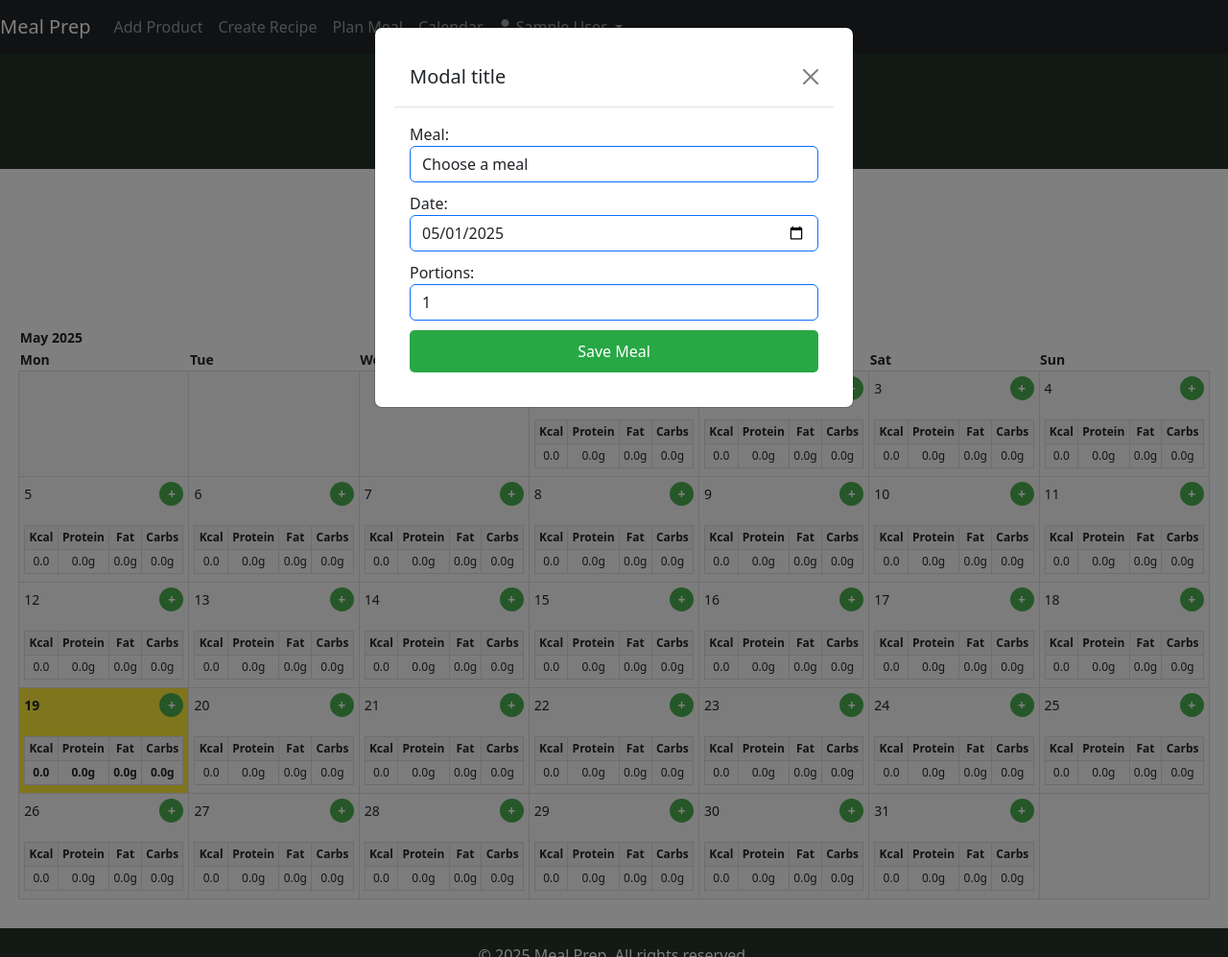
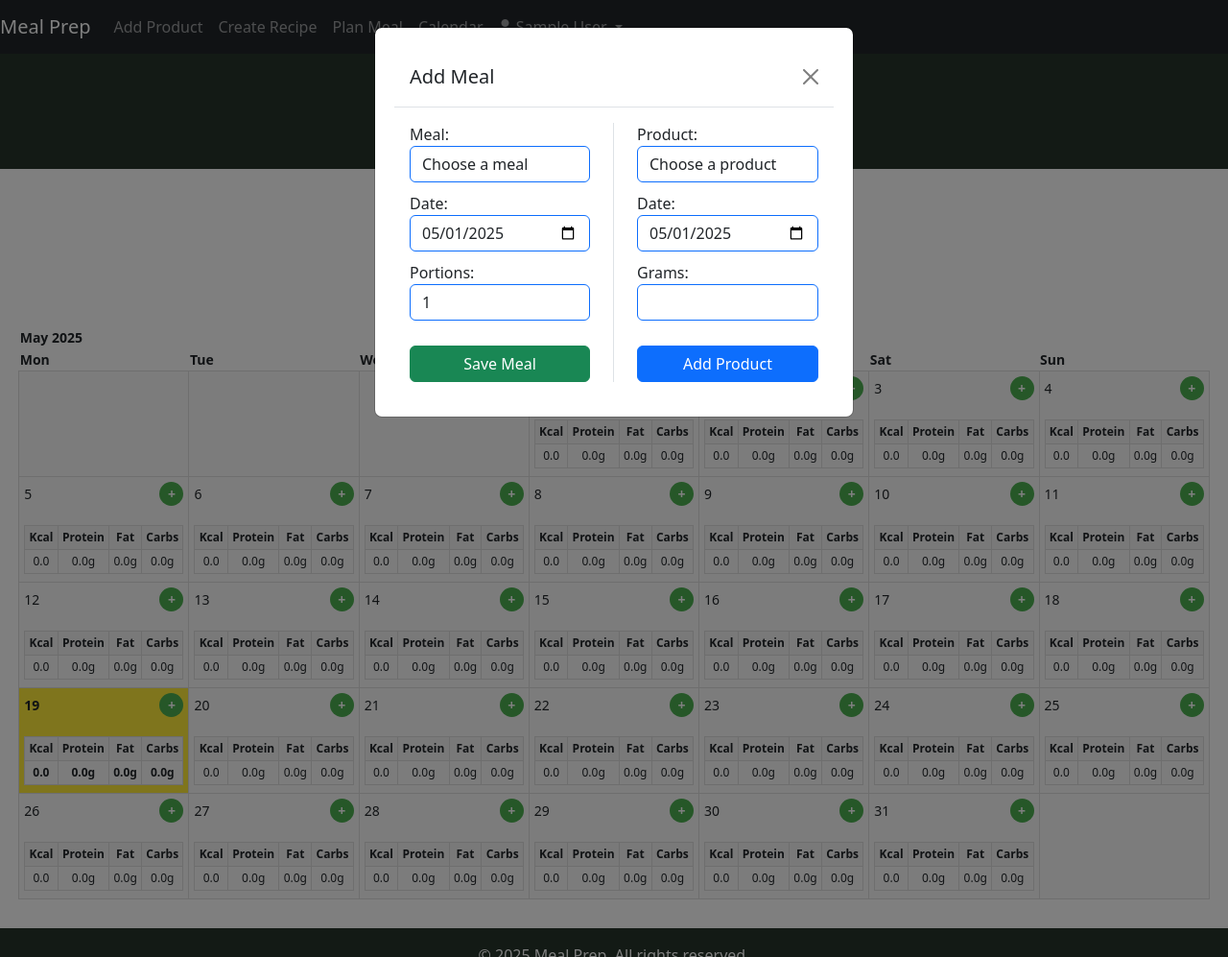
Before and after one commit to KubaWoj666/KcalApp, a Django app: page /cal/cal/ in a window 1280 px wide, after a click that opens the changed part. Shown: the whole page at 96% size. Run offline with Django 4.2, Linux system fonts and the light colour scheme; the visitor is signed in with stand-in values (Sample User, id 1); data that the repository does not hold is empty; parts of the project's set-up code (start-up, migrations or seed data) failed here and were passed over; some libraries are stand-ins or nearby versions.

Commit message:
models.core.py(change MealEnrty model to AbstractEntry an exdend it to MealEntry and SnackEntry) imlement this changes and add delete snack entry in calendar

```diff
--- a/calendarApp/forms.py
+++ b/calendarApp/forms.py
@@ -1,6 +1,6 @@
 
 from django import forms
-from core.models import MealEntry, Meal
+from core.models import MealEntry, Meal, Product, SnackEntry
 
 class MealForm(forms.ModelForm):
     meal = forms.ModelChoiceField(
@@ -20,7 +20,6 @@
 
     def __init__(self, *args, **kwargs):
         user = kwargs.pop("creator", None)
-        print("uesr", user)
         super(MealForm, self).__init__(*args, **kwargs)
         # Modyfikacja etykiet opcji w polu 'meal'
         self.fields['meal'].queryset = Meal.objects.filter(creator=user)
@@ -32,3 +31,35 @@
                     return f"{meal.recipe.name}| {meal.kcal} kcal"
 
         return f"{meal.recipe.name} | Portions: {meal.available_portions}/{meal.total_portions} | {meal.kcal} kcal"
+
+
+
+class SnackEntryForm(forms.ModelForm):
+    product = forms.ModelChoiceField(
+        queryset=Product.objects.none(),
+        empty_label="Choose a product",
+        widget=forms.Select(attrs={"class": "form-control border-primary"}),
+        label="Product",
+    )
+
+    class Meta:
+        model = SnackEntry
+        fields = ['product', 'date', 'grams']
+        widgets = {
+            'date': forms.DateInput(attrs={'type': 'date', 'class': 'form-control border-primary'}),
+            'portions': forms.NumberInput(attrs={'class': 'form-control border-primary', 'min': 1})
+        }
+
+    def __init__(self, *args, **kwargs):
+        user = kwargs.pop("creator", None)
+        super(SnackEntryForm, self).__init__(*args, **kwargs)
+        # Modyfikacja etykiet opcji w polu 'meal'
+        self.fields['product'].queryset = Product.objects.filter(creator=user)
+        # self.fields['product'].label_from_instance = self.get_meal_label
+
+    # def get_meal_label(self, meal):
+    #     """Formatowanie wyświetlanych opcji wyboru w polu meal"""
+    #     if meal.infinite_portions == True:
+    #                 return f"{meal.recipe.name}| {meal.kcal} kcal"
+
+    #     return f"{meal.recipe.name} | Portions: {meal.available_portions}/{meal.total_portions} | {meal.kcal} kcal"
--- a/calendarApp/urls.py
+++ b/calendarApp/urls.py
@@ -3,5 +3,7 @@
 
 urlpatterns = [
     path("cal/", views.CalendarView.as_view(), name="calendar"),
-    path("delete-meal/", views.delete_meal_entry, name="delete-meal")
+    path("delete-meal/", views.delete_meal_entry, name="delete-meal"),
+    path("add-snack-entry/", views.add_snack_entry, name="add_snack_entry"),
+    path("delete-snack/", views.delete_snack_entry, name="delete_snack"),
 ]
--- a/calendarApp/views.py
+++ b/calendarApp/views.py
@@ -2,6 +2,8 @@
 from datetime import datetime
 import calendar
 from django.http import JsonResponse
+from django.shortcuts import render, redirect
+
 
 from django.views import generic
 from django.utils.safestring import mark_safe
@@ -14,10 +16,10 @@
 
 
 
-from .forms import  MealForm
+from .forms import  MealForm, SnackEntryForm
 from .utils import Calendar
 
-from core.models import Recipe, Product, Meal, MealEntry
+from core.models import Recipe, Product, Meal, MealEntry, SnackEntry
 
 
 
@@ -36,12 +38,13 @@
         context['prev_month'] = prev_month(d)
         context['next_month'] = next_month(d)
 
-        context["recipes"] = Recipe.objects.all()
-        context["products"] = Product.objects.all()
+        # context["recipes"] = Recipe.objects.all()
+        context["products"] = Product.objects.filter(creator=self.request.user)
 
-        context["meals"] = Meal.objects.all()
+        # context["meals"] = Meal.objects.all()
 
         context["meal_core_form"] = MealForm(creator=self.request.user)
+        context["snack_entry_form"] = SnackEntryForm(creator=self.request.user)
 
         # use today's date for the calendar
 
@@ -49,7 +52,7 @@
         cal = Calendar(d.year, d.month, self.request)
 
         # Call the formatmonth method, which returns our calendar as a table
-        html_cal = cal.formatmonth(d.year, d.month,withyear=True)
+        html_cal = cal.formatmonth(d.year, d.month, withyear=True)
         context['calendar'] = mark_safe(html_cal)
         return context
 
@@ -123,3 +126,33 @@
     meal_obj.save()
     meal_entry_obj.delete()
     return JsonResponse({"success": True})
+
+@require_POST
+def add_snack_entry(request):
+    print("1")
+    user = request.user
+    form = SnackEntryForm(request.POST or None, creator=user)
+    print("2")
+    if form.is_valid():
+
+        product = form.cleaned_data.get("product")
+        grams = form.cleaned_data.get("grams")
+        date = form.cleaned_data.get("date")
+        print( "results", product.id, grams, date)
+    else:
+        print(form.errors)
+    product = get_object_or_404(Product, id=product.id)
+
+    snack_obj = SnackEntry.objects.create(user=request.user, product=product, grams=grams, date=date)
+    snack_obj.save()
+    print("4")
+    return redirect("calendar")
+
+@require_POST
+def delete_snack_entry(request):
+    snack_id = request.POST.get("snack_id")
+    snack_entry_obj = get_object_or_404(SnackEntry, id=snack_id)
+    snack_entry_obj.delete()
+    print("snack_id")
+
+    return JsonResponse({"success": True})
--- a/static/js/add_recipe.js
+++ b/static/js/add_recipe.js
@@ -11,7 +11,7 @@
     const gramsInput = document.getElementById("id_grams");
     const selectedProductsList = document.getElementById("selected-products-list");
 
-    const url = "http://127.0.0.1:8000/add-recipe/";
+    const url = "/add-recipe/";
 
     recipeForm.addEventListener("submit", function (e) {
         e.preventDefault(); // ZATRZYMAJ PRZEŁADOWANIE STRONY
--- a/static/js/calendar.js
+++ b/static/js/calendar.js
@@ -1,27 +1,24 @@
-const addMealButton = document.querySelectorAll("#add-meal-btn");
-const dateInput = document.getElementById("id_date")
+const addMealButtons = document.querySelectorAll("#add-meal-btn");
+const mealDateInput = document.getElementById("id_meal_date");
+const snackDateInput = document.getElementById("id_snack_date");
 
+let selectedDate = null;
 
-let selectedDate = 0
+addMealButtons.forEach(button => {
+    button.addEventListener("click", function () {
+        selectedDate = this.getAttribute("data-date");
+        if (!selectedDate) return;
 
-addMealButton.forEach(element => {
-    element.addEventListener("click", function (e) {
-        selectedDate = this.getAttribute("data-date")
-        console.log(selectedDate)
+        let [year, month, day] = selectedDate.split("-");
+        month = month.padStart(2, "0");
+        day = day.padStart(2, "0");
+        const formattedDate = `${year}-${month}-${day}`;
 
+        if (mealDateInput) mealDateInput.value = formattedDate;
+        if (snackDateInput) snackDateInput.value = formattedDate;
 
-
-        if (dateInput){
-            let [year, month, day] = selectedDate.split("-");
-            month = month.padStart(2, "0");  // Dodaje zero, jeśli miesiąc ma tylko 1 cyfrę
-            day = day.padStart(2, "0");  // Dodaje zero, jeśli dzień ma tylko 1 cyfrę
-
-            selectedDate = `${year}-${month}-${day}`;
-            dateInput.value = selectedDate;
-            console.log("Ustawiona data:", dateInput.value);  // Sprawdzenie w konsoli
-
-        }
-    })
+        console.log("Ustawiona data:", formattedDate);
+    });
 });
 
 const addMealForm = document.getElementById("add-meal-form")
@@ -79,7 +76,33 @@
     }
 
     document.querySelectorAll(".delete-meal-form").forEach((form) => {
-        form.querySelector("[name='csrfmiddlewaretoken']").value = getCSRFToken();
+        // form.querySelector("[name='csrfmiddlewaretoken']").value = getCSRFToken();
+
+        form.addEventListener("submit", function (e) {
+            e.preventDefault();
+
+            const formData = new FormData(this);
+            fetch(this.action, {
+                method: "POST",
+                body: formData,
+                headers: {
+                    "X-CSRFToken": getCSRFToken()
+                }
+            })
+            .then((response) => response.json())
+            .then((data) => {
+                if (data.success) {
+                    this.parentElement.remove();  // Usuwa <li> po usunięciu posiłku
+                    location.reload("Refresh")
+
+                }
+            })
+            .catch((error) => console.error("Error:", error));
+        });
+    });
+
+    document.querySelectorAll(".delete-snack-form").forEach((form) => {
+        // form.querySelector("[name='csrfmiddlewaretoken']").value = getCSRFToken();
 
         form.addEventListener("submit", function (e) {
             e.preventDefault();
--- a/templates/calendarApp/calendar.html
+++ b/templates/calendarApp/calendar.html
@@ -27,37 +27,65 @@
 
  <!-- MealModal -->
 <div class="modal fade" id="mealModal" tabindex="-1" aria-labelledby="exampleModalLabel" aria-hidden="true">
-    <div class="modal-dialog">
+  <div class="modal-dialog modal-lg"> <!-- zwiększamy szerokość -->
     <div class="modal-content">
       <div class="modal-header">
-          <h1 class="modal-title fs-5" id="exampleModalLabel">Modal title</h1>
+        <h1 class="modal-title fs-5" id="exampleModalLabel">Add Meal</h1>
         <button type="button" class="btn-close" data-bs-dismiss="modal" aria-label="Close"></button>
       </div>
       <div class="modal-body">
-          <form id="add-meal-form" method="POST"  >
+        <div class="row">
+          <!-- Lewa kolumna: Meal form -->
+          <div class="col-md-6 border-end pe-4">
+            <form id="add-meal-form" method="POST">
               {% csrf_token %}
-            <div  id="meal" class="form-group " {% if field.errors %} errors {% endif %} >
-                <label > {{ meal_core_form.meal.label_tag }}</label>
+              <div id="meal" class="form-group" {% if field.errors %} errors {% endif %}>
+                <label>{{ meal_core_form.meal.label_tag }}</label>
                 {{ meal_core_form.meal.errors }}
-                {% render_field meal_core_form.meal class="form-control border-primary"  name="meal" id="id_meal"%}
+                {% render_field meal_core_form.meal class="form-control border-primary" name="meal" id="id_meal" %}
               </div>
-            <div  id="date" class="form-group " {% if field.errors %} errors {% endif %} >
-                <label > {{ meal_core_form.date.label_tag }}</label>
+              <div id="date" class="form-group mt-2" {% if field.errors %} errors {% endif %}>
+                <label>{{ meal_core_form.date.label_tag }}</label>
                 {{ meal_core_form.date.errors }}
-                {% render_field meal_core_form.date class="form-control border-primary"  name="date" id="id_date"%}
+                {% render_field meal_core_form.date class="form-control border-primary" name="date" id="id_meal_date" %}
               </div>
-            <div  id="portions" class="form-group " {% if field.errors %} errors {% endif %} >
-                <label > {{ meal_core_form.portions.label_tag }}</label>
+              <div id="portions" class="form-group mt-2" {% if field.errors %} errors {% endif %}>
+                <label>{{ meal_core_form.portions.label_tag }}</label>
                 {{ meal_core_form.portions.errors }}
-                {% render_field meal_core_form.portions class="form-control border-primary"  name="portions" id="id_portions"%}
+                {% render_field meal_core_form.portions class="form-control border-primary" name="portions" id="id_portions" %}
               </div>
-            <button type="submit">Save Meal</button>
+              <button type="submit" class="btn btn-success mt-3">Save Meal</button>
             </form>
           </div>
 
+          <!-- Prawa kolumna: Add Product -->
+          <div class="col-md-6 ps-4">
+            <form id="add-product-to-meal-form" action="{% url 'add_snack_entry' %}" method="POST">
+              {% csrf_token %}
+              <div id="product" class="form-group" {% if field.errors %} errors {% endif %}>
+                <label>{{ snack_entry_form.product.label_tag }}</label>
+                {{ snack_entry_form.product.errors }}
+                {% render_field snack_entry_form.product class="form-control border-primary" name="product" id="id_product" %}
+              </div>
+              <div id="date" class="form-group mt-2" {% if field.errors %} errors {% endif %}>
+                <label>{{ snack_entry_form.date.label_tag }}</label>
+                {{ snack_entry_form.date.errors }}
+                {% render_field snack_entry_form.date class="form-control border-primary" name="date" id="id_snack_date" %}
+              </div>
+              <div id="grams" class="form-group mt-2" {% if field.errors %} errors {% endif %}>
+                <label>{{ snack_entry_form.grams.label_tag }}</label>
+                {{ snack_entry_form.grams.errors }}
+                {% render_field snack_entry_form.grams class="form-control border-primary" name="grams" id="id_grams" %}
+              </div>
+              <button type="submit" class="btn btn-primary mt-3">Add Product</button>
+            </form>
+          </div>
+        </div>
+      </div>
     </div>
   </div>
 </div>
 
+
 <script src="{% static 'js/calendar.js' %}"></script>
 {% endblock content%}
```
Also changed, not shown: calendarApp/utils.py (+34 -20 lines), core/admin.py (+8 -1 lines), core/models.py (+55 -8 lines), core/migrations/0008_mealentry_grams_mealentry_product.py (added), core/migrations/0009_alter_mealentry_grams.py (added), core/migrations/0010_remove_mealentry_grams_remove_mealentry_product_and_more.py (added). Lines whose indentation alone changed are shown as unchanged.
